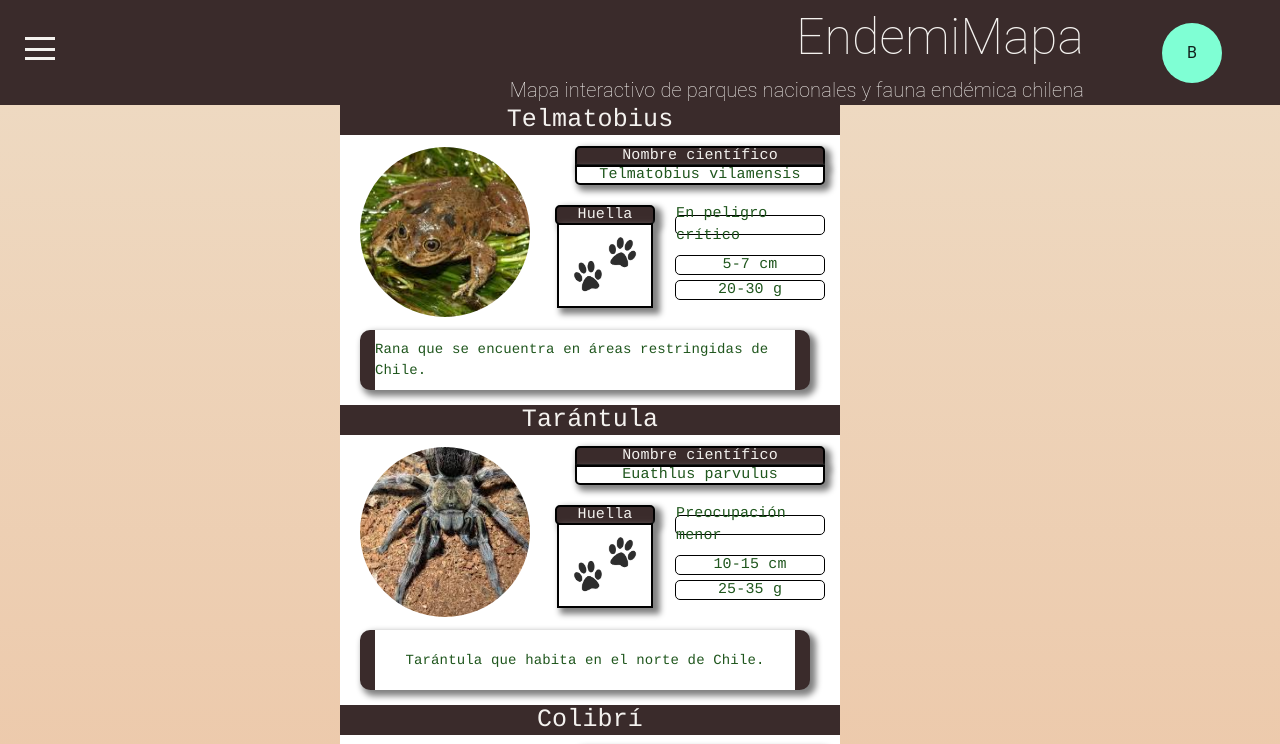
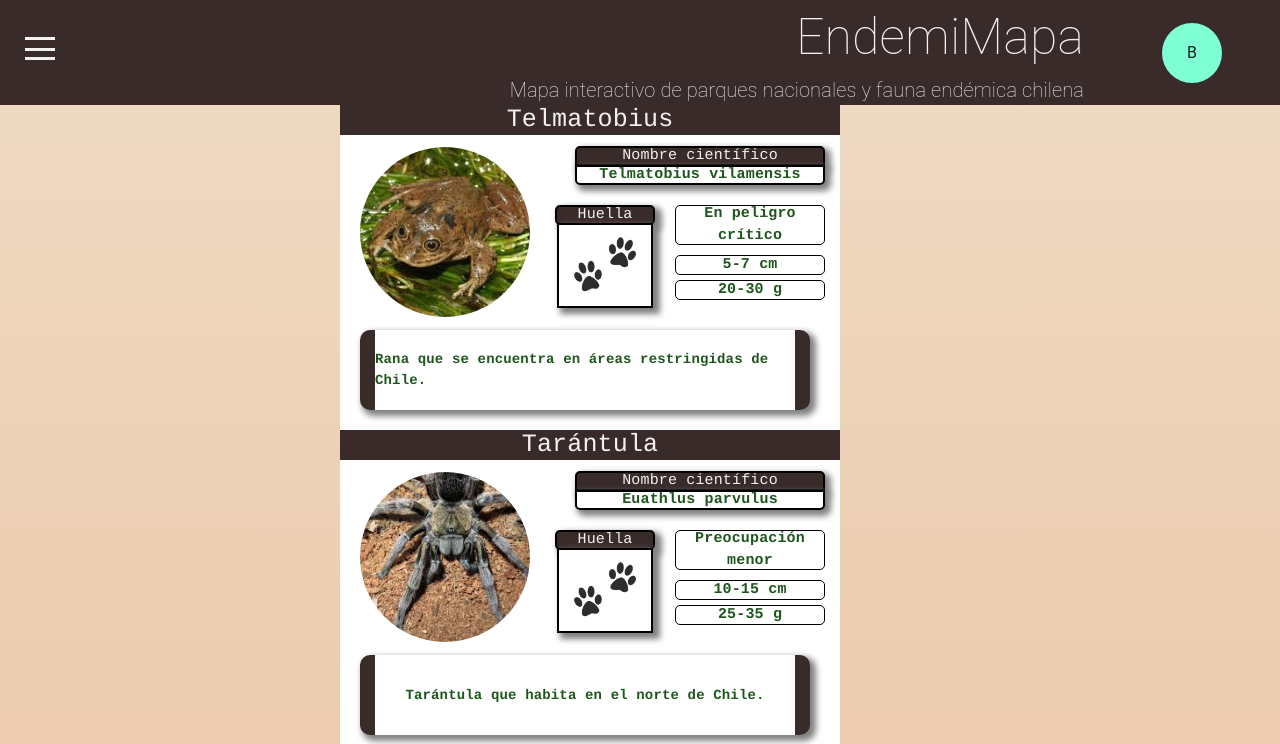
Before and after one commit to RemiAspergay/MapaInteractivo-FrontEnd, a React (Vite) app: page /Parque/1 in a window 1280 px wide. Shown: the top 744 px of the page. Built offline with nearby package versions, Linux system fonts and the light colour scheme.

Commit message:
css tarjetas arreglado

```diff
--- a/src/componentes/FaunaCard/faunaCard.css
+++ b/src/componentes/FaunaCard/faunaCard.css
@@ -1,7 +1,7 @@
 .fauna-card {
   position: relative;
   width: 500px;
-  height: 300px;
+  height: 325px;
   background-color: white;
   font-family: Courier;
 }
@@ -61,22 +61,25 @@
   border-radius: 0 0 5px 5px;
   box-shadow: 4px 4px 6px 2px gray;
   border: 2px solid black;
+  font-weight: bold;
 }
 
 .estado {
   position: absolute;
   width: 30%;
-  height: 20px;
-  top: 110px;
+  height: 40px;
+  top: 100px;
   right: 15px;
   background-color: white;
   color: var(--letra-v);
   display: flex;
   justify-content: center;
+  text-align: center;
   align-items: center;
   font-size: 15px;
   border-radius: 5px;
   border: 1px solid black;
+  font-weight: bold;
 }
 
 .medida {
@@ -93,6 +96,7 @@
   font-size: 15px;
   border-radius: 5px;
   border: 1px solid black;
+  font-weight: bold;
 }
 
 .masa {
@@ -109,12 +113,13 @@
   font-size: 15px;
   border-radius: 5px;
   border: 1px solid black;
+  font-weight: bold;
 }
 
 .descripcion {
   position: absolute;
   width: 90%;
-  height: 60px;
+  height: 80px;
   top: 225px;
   left: 20px;
   right: 20px;
@@ -128,6 +133,7 @@
   border-right: 15px solid var(--fondo-a);
   border-radius: 10px;
   box-shadow: 4px 4px 6px 2px gray;
+  font-weight: bold;
 }
 
 .huella {
```
